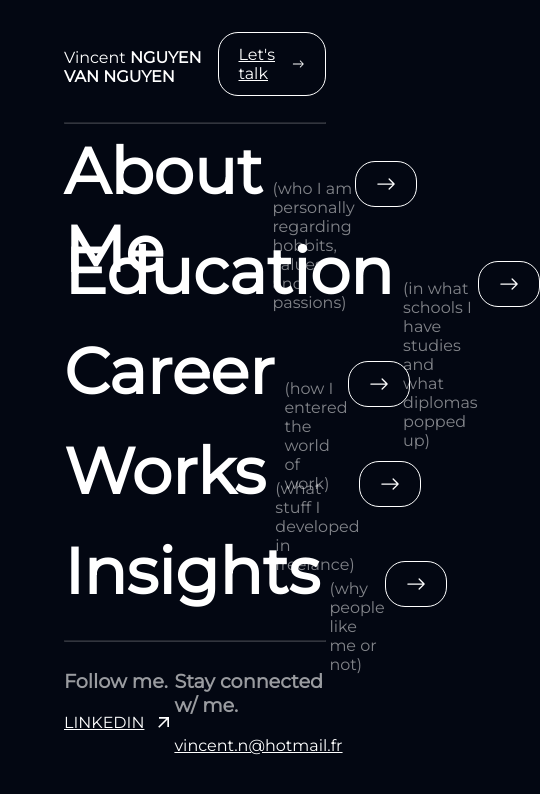
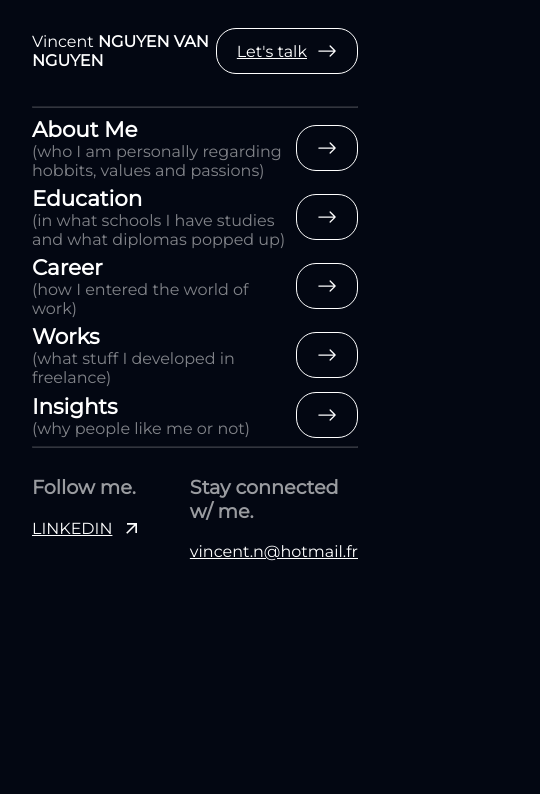
Before and after one commit to vichi06/ePortfolio, a React (Create React App) app: page / in a window 390 px wide. Shown: the top 794 px of the page, 540 px wide, since content can reach past the window. Built offline with nearby package versions, Linux system fonts and the light colour scheme.

Commit message:
handle small media screens

```diff
--- a/src/App.css
+++ b/src/App.css
@@ -5,10 +5,15 @@ html {
 .App {
   padding: 2em 4em;
 
+  @media screen and (max-width:600px) {
+    padding: 1em 2em;
+  }
+
   .App-header {
     display: flex;
     justify-content: space-between;
     margin-bottom: 20px;
+    align-items: center;
   }
 
   .App-component {
--- a/src/App.js
+++ b/src/App.js
@@ -78,7 +78,7 @@ function App() {
             </p>
           </div>
           <div>
-            <a href="#footer">
+            <a href="#footer" style={{ whiteSpace: "nowrap" }}>
               <Button>
                 <p>Let's talk</p>
                 <BsArrowRight size={20} />
--- a/src/components/aboutMe/index.css
+++ b/src/components/aboutMe/index.css
@@ -9,15 +9,18 @@
 
   .HowPeopleSeeMe > div > div {
     display: flex;
+    flex-flow: wrap;
 
     & > div {
       display: flex;
       transition: all 1s;
+      flex-flow: wrap;
 
       & > p {
         color: white;
         border-radius: 10%;
         padding: 5px;
+        margin: 10px 0 0 0;
         width: fit-content;
       }
     }
@@ -29,4 +32,9 @@
       margin: 5px 0;
     }
   }
+
+  @media screen and (max-width: 768px) {
+    margin: 5px 0 10px 0;
+    padding: 0 20px;
+  }
 }
--- a/src/components/category/index.css
+++ b/src/components/category/index.css
@@ -3,17 +3,33 @@
   justify-content: space-between;
   align-items: baseline;
   cursor: pointer;
-  transition: all 1s cubic-bezier(0.23, 1, 0.320, 1);
+  transition: all 1s cubic-bezier(0.23, 1, 0.32, 1);
   max-height: 100px;
 
-  p,
-  h1 {
+  & > div:first-child {
+    display: flex;
+    align-items: baseline;
+    gap: 10px;
+
+    & > p {
+      opacity: 0.5;
+    }
+  }
+
+  h1,
+  p {
     transition: 0.2s;
   }
 
+  & h1 {
+    font-size: 5.5vw;
+    margin: 0;
+    white-space: nowrap;
+  }
+
   &:hover {
-    p,
-    h1 {
+    h1,
+    p {
       -ms-transform: skewX(-20deg);
       transform: skewX(-20deg);
     }
@@ -25,18 +41,17 @@
     }
   }
 
-  & h1 {
-    font-size: 4em;
-    margin: 0;
-  }
+  @media screen and (max-width: 768px) {
+    align-items: center;
+    margin-bottom: 5px;
 
-  & > div:first-child {
-    display: flex;
-    align-items: baseline;
-    gap: 10px;
+    & > div:first-child {
+      flex-direction: column;
+      gap: 0;
 
-    & > p {
-      opacity: 0.5;
+      & p {
+        margin: 0;
+      }
     }
   }
 }
--- a/src/components/education/index.css
+++ b/src/components/education/index.css
@@ -48,7 +48,7 @@
 
   .Education-Circle {
     background-color: #030712;
-    width: 20px;
+    min-width: 20px;
     height: 20px;
     padding: 10px 0;
     z-index: 2;
--- a/src/components/emblaCarousel/embla.css
+++ b/src/components/emblaCarousel/embla.css
@@ -136,6 +136,7 @@
   transition: 0.5s;
   font-size: 30px;
   user-select: none;
+  text-align: center;
 }
 .embla__parallax__img {
   max-width: none;
--- a/src/components/insights/index.css
+++ b/src/components/insights/index.css
@@ -6,8 +6,8 @@
     color: #030712;
     border-radius: 10px;
     box-shadow: 10px 10px 10px 1.5 white;
-    width: 30em;
-    margin-bottom: 10em;
+    max-width: 30em;
+    margin-bottom: 8vw;
 
     .Insights-comments-header {
       border-bottom: 1.5px solid lightgray;
--- a/src/components/works/index.css
+++ b/src/components/works/index.css
@@ -1,7 +1,6 @@
 .Works {
   display: flex;
   justify-content: space-between;
-}
 
   .Works-Leftside {
     flex: 3;
@@ -29,10 +28,13 @@
     bottom: 20px;
     justify-content: space-between;
     margin: 20px 0;
+    flex-flow: wrap;
+    gap: 5px;
 
     & > div:first-child {
       display: flex;
       gap: 10px;
+      flex-flow: wrap;
     }
 
     & button {
@@ -54,3 +56,8 @@
       color: #030712;
     }
   }
+
+  @media screen and (max-width: 768px) {
+    flex-direction: column;
+  }
+}
```
Lines whose indentation alone changed are shown as unchanged.
